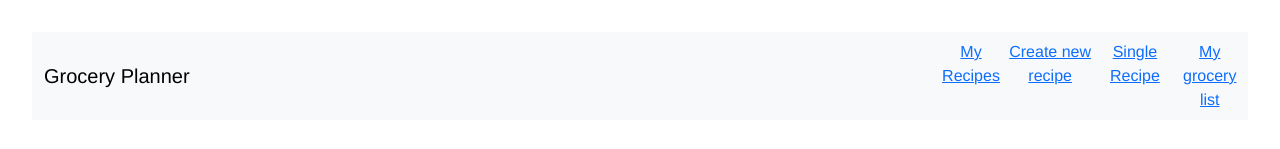
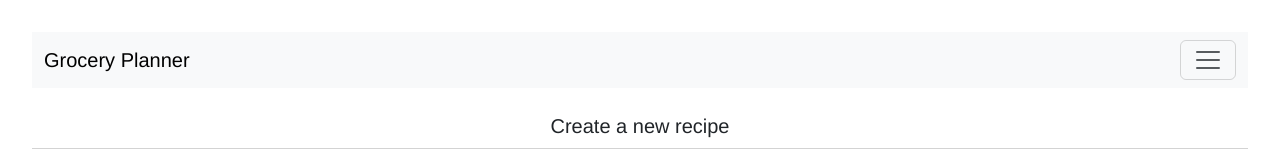
Before and after one commit to clio-petersdorff/fspt27-mvp, a React (Vite) app in the folder grocery-list-generator/client/: page /new-recipe in a window 1280 px wide. Shown: the top 149 px of the page. Built offline with nearby package versions, Linux system fonts and the light colour scheme; no server answers.

Commit message:
small changes to nav-bar

```diff
--- a/grocery-list-generator/client/src/App.css
+++ b/grocery-list-generator/client/src/App.css
@@ -13,7 +13,6 @@
   color: #888;
 }
 
-/* .nav-bar {
-  display: grid;
-  grid: 1fr 1fr 1fr;
-} */
+.nav-bar {
+  flex-wrap:wrap;
+}
--- a/grocery-list-generator/client/src/App.jsx
+++ b/grocery-list-generator/client/src/App.jsx
@@ -176,7 +176,7 @@ export default function App() {
   return (
     <div>
       {/* Nav Bar */}
-      <nav className="navbar navbar-expand-lg bg-body-tertiary">
+      <nav className="navbar navbar-expand-m bg-body-tertiary">
         <div className = "container-fluid">
           <a className="navbar-brand" href="#">Grocery Planner</a>
           <button className="navbar-toggler" type="button" data-bs-toggle="collapse" data-bs-target="#navbarNav" aria-controls="navbarNav" aria-expanded="false" aria-label="Toggle navigation">
@@ -187,19 +187,19 @@ export default function App() {
         <div className = "collapse navbar-collapse" id="navbarNav">
           <ul className="navbar-nav">
             <li className = "nav-item">
-              <Link to="/">My Recipes</Link>
+              <Link className="nav-link" to="/">My Recipes</Link>
             </li>
             {/* <li className = "nav-item">
               <Link to="/schedule">Schedule</Link>
             </li> */}
             <li className = "nav-item">
-              <Link to="/new-recipe">Create new recipe</Link>
+              <Link className="nav-link" to="/new-recipe">Create new recipe</Link>
             </li>
+            {/* <li className = "nav-item">
+              <Link className="nav-link" to="/single-recipe">Single Recipe</Link>
+            </li> */}
             <li className = "nav-item">
-              <Link to="/single-recipe">Single Recipe</Link>
-            </li>
-            <li className = "nav-item">
-              <Link to="/grocery-list">My grocery list</Link>
+              <Link className="nav-link" to="/grocery-list">My grocery list</Link>
             </li>
           </ul>
         </div>
--- a/grocery-list-generator/client/src/components/CreateRecipe.jsx
+++ b/grocery-list-generator/client/src/components/CreateRecipe.jsx
@@ -79,10 +79,12 @@ export default function CreateRecipe({addRecipeCb}) {
     // Add ingredient button
     function addIngredient(e){
         e.preventDefault()
-        setIngredientsList([
-            ... ingredientsList, ingredients
-        ])
-        setIngredients(emptyIngredient)
+        if (ingredients.ingredientAmount > 0) {
+            setIngredientsList([
+                ... ingredientsList, ingredients
+            ])
+            setIngredients(emptyIngredient)
+        }
     }
 
     let navigate = useNavigate();
```
